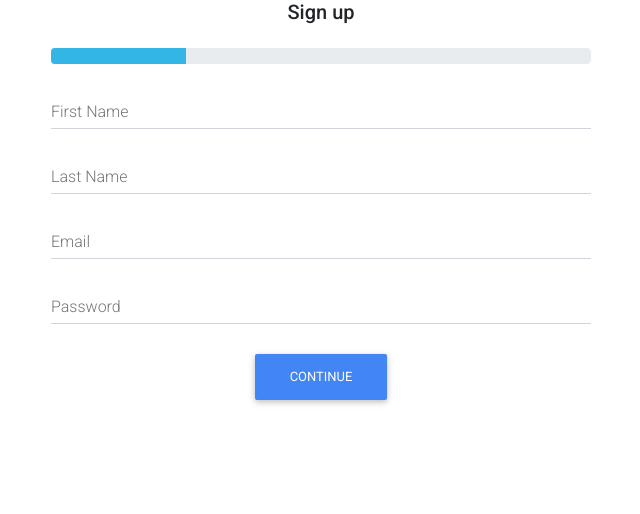
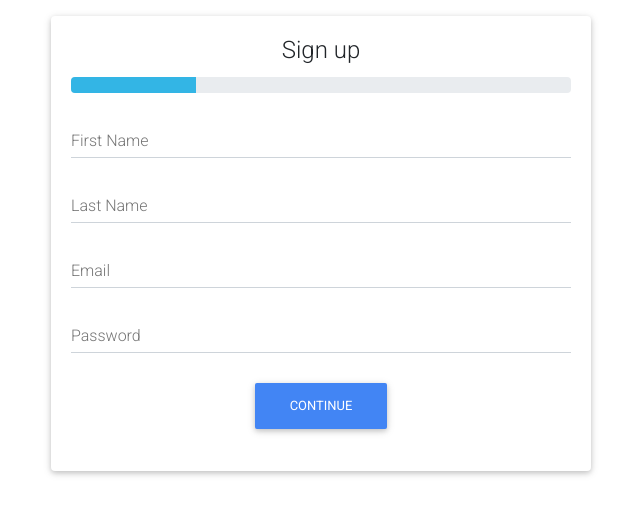
Before and after one commit to BloomTech-Labs/expresswash-fe, a React (Create React App) app in the folder wowo-app/: page / in a window 1280 px wide. Shown: the top 514 px of the page, without its empty margins (319-959 px from the left). Built offline with nearby package versions, Linux system fonts and the light colour scheme.

Commit message:
added the card component around the form for appearance

```diff
--- a/wowo-app/src/components/WasherSignUpForm.js
+++ b/wowo-app/src/components/WasherSignUpForm.js
@@ -1,5 +1,5 @@
 import React, { Component } from 'react';
-import { MDBContainer, MDBRow, MDBCol } from "mdbreact";
+import { MDBCard, MDBCardTitle, MDBContainer, MDBRow, MDBCol } from "mdbreact";
 import { MDBProgress } from 'mdbreact';
 import WasherSignUpPersonal from './WasherSignUpPersonal.js';
 import WasherSignUpAddress from './WasherSignUpAddress.js';
@@ -70,8 +70,9 @@ export class WasherSignUpForm extends Component {
       <MDBContainer>
         <MDBRow center>
           <MDBCol md="6">
+            <MDBCard className="card-body" style={{ width: "100%", marginTop: "1rem" }}>
             <div className="form-group">
-              <p className="h5 text-center mb-4">Sign up</p>
+              <MDBCardTitle>Sign up</MDBCardTitle>
               <MDBProgress className="my-2" material value={loadingBar} color="info" />
               {step === 1 &&
                 <WasherSignUpPersonal
@@ -100,6 +101,7 @@ export class WasherSignUpForm extends Component {
                   <h1>Form Submitted</h1>
               }
             </div>
+            </MDBCard>
           </MDBCol>
         </MDBRow>
       </MDBContainer>
--- a/wowo-app/src/components/WasherSignUpReview.js
+++ b/wowo-app/src/components/WasherSignUpReview.js
@@ -1,6 +1,5 @@
 import React, { Component } from 'react';
-import { MDBContainer, MDBRow, MDBCol, MDBInput, MDBBtn } from "mdbreact";
-import { MDBProgress } from 'mdbreact';
+import { MDBBtn } from "mdbreact";
 import '../App.css';
 
 export class WasherSignUpReview extends Component {
```
